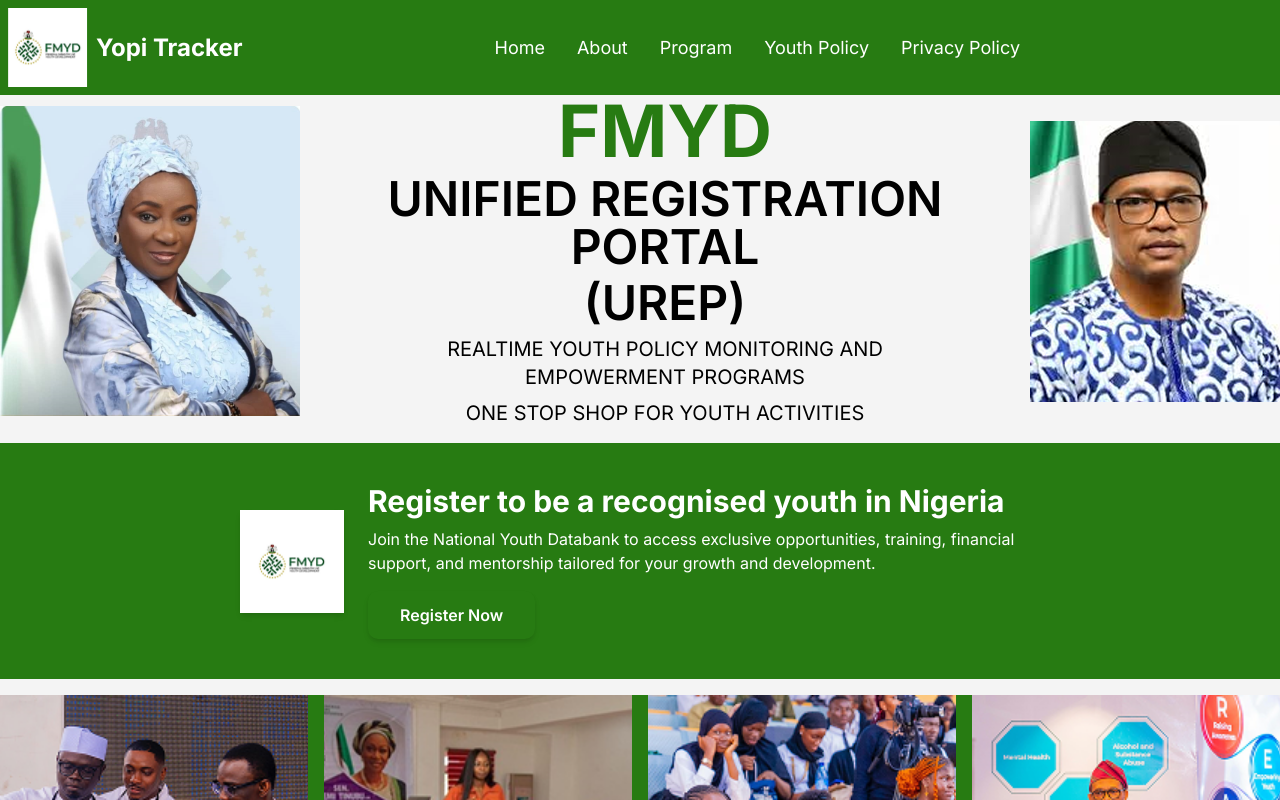
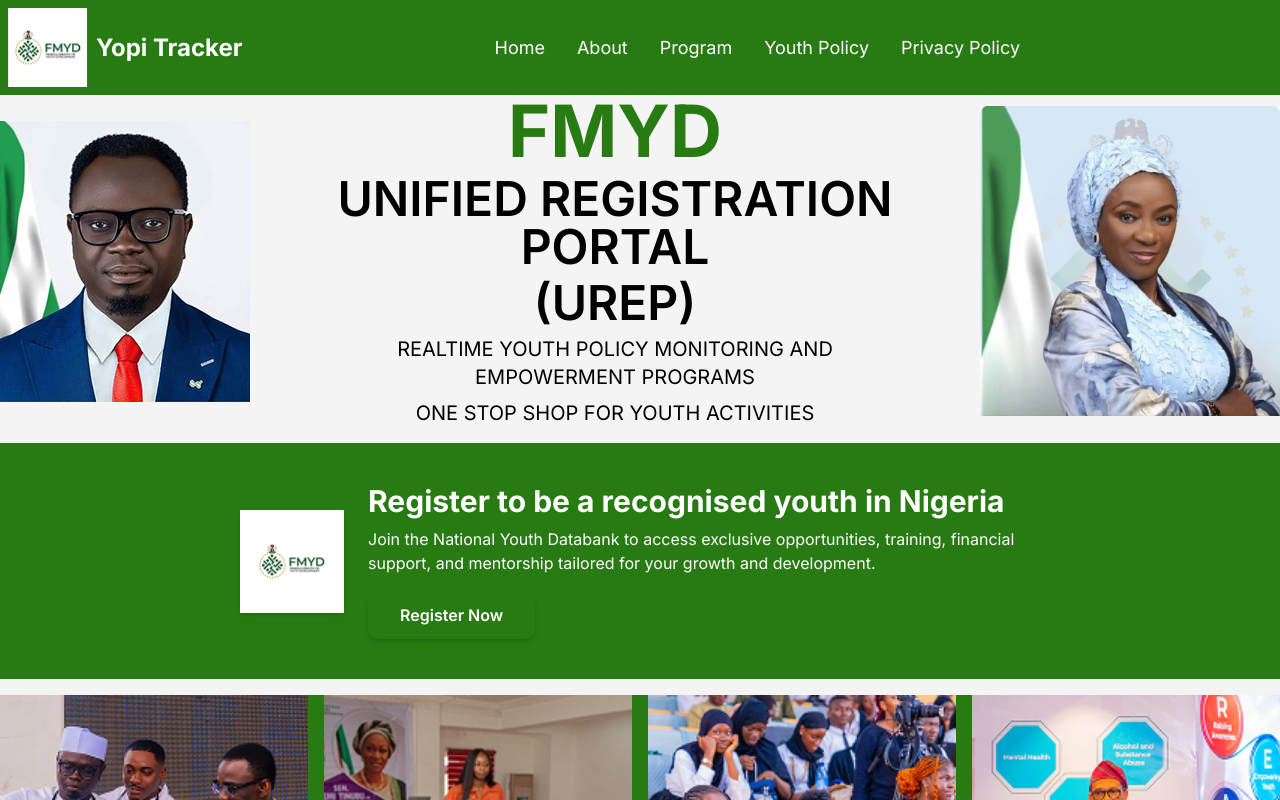
Before and after one commit to thatzerroguy/urep-frontend, a Next.js app: page / in a window 1280 px wide. Shown: the top 800 px of the page. Built offline with nearby package versions, Linux system fonts and the light colour scheme.

Commit message:
feat: pushing

```diff
--- a/src/app/page.tsx
+++ b/src/app/page.tsx
@@ -177,7 +177,7 @@
           {/* FMYD Intro Section */}
           <div className={'flex flex-col items-center w-full'}>
             <div className={'flex flex-col md:flex-row justify-center items-center gap-6 md:gap-x-8 lg:gap-x-16'}>
-              <Image src={'/images/new_logo.png'} alt={'man'} width={300} height={300} className="hidden md:block" />
+              <Image src={'/images/man1.png'} alt={'man'} width={300} height={300} className="hidden md:block" />
 
               <div className={'flex flex-col items-center gap-y-2 text-center px-4'}>
                 <h1 className={'text-4xl sm:text-5xl md:text-6xl lg:text-7xl font-bold text-[#277B12]'}>FMYD</h1>
@@ -187,7 +187,7 @@
                 <h4 className={"text-black text-base sm:text-lg md:text-xl text-center"}>ONE STOP SHOP FOR YOUTH ACTIVITIES</h4>
               </div>
 
-              <Image src={'/images/man2.png'} alt={'man'} width={300} height={300} className="hidden md:block" />
+              <Image src={'/images/new_logo.png'} alt={'man'} width={300} height={300} className="hidden md:block" />
             </div>
           </div>
 
```
